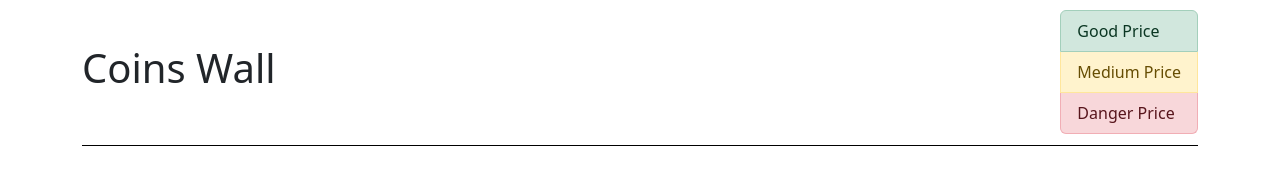
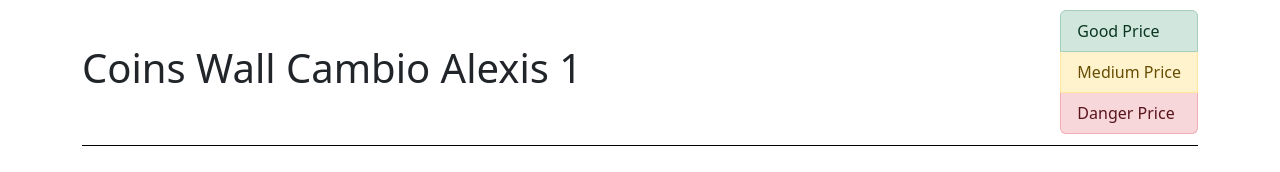
Before and after one commit to ComidaPizza/CoincAppApi, a plain HTML site: page index.html in a window 1280 px wide. Drawn offline with nearby package versions, Linux system fonts and the light colour scheme; no server answers.

Commit message:
Cambio 1 titulo

```diff
--- a/index.html
+++ b/index.html
@@ -12,7 +12,7 @@
 
     <div class="container">
         <div id="topBar">
-            <h1>Coins Wall</h1>
+            <h1>Coins Wall Cambio Alexis 1</h1>
 
             <div id="topBarSpacer"></div>
 
```
